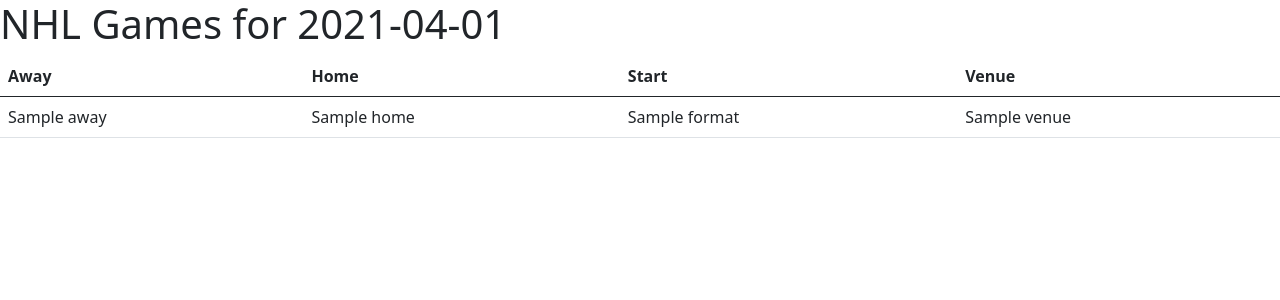
After one commit to elacasse/technical-test, a PHP site: template Templates/game.php in a window 1280 px wide. The commit adds this page. Shown: the top 300 px of the page. Run offline with PHP 8.4, Linux system fonts and the light colour scheme; the template is opened without the code that fills it: most values are stand-ins (such as "Sample title", 1, 10 or a date in 2020).

Commit message:
Created view for games
Signed-off-by: Eric Lacasse <lacasse.eric@gmail.com>

```diff
--- /dev/null
+++ b/Templates/game.php
@@ -0,0 +1,36 @@
+<?php
+/** @var array $games */
+?>
+<!DOCTYPE html>
+<html lang="">
+<head>
+    <link href="https://cdn.jsdelivr.net/npm/bootstrap@5.0.0-beta3/dist/css/bootstrap.min.css" rel="stylesheet" integrity="sha384-eOJMYsd53ii+scO/bJGFsiCZc+5NDVN2yr8+0RDqr0Ql0h+rP48ckxlpbzKgwra6" crossorigin="anonymous">
+    <title>NHL Games for <?= date('Y-m-d') ?></title>
+</head>
+<body>
+
+<h1>NHL Games for <?= date('Y-m-d') ?></h1>
+
+<table class="table">
+    <thead>
+        <tr>
+            <th>Away</th>
+            <th>Home</th>
+            <th>Start</th>
+            <th>Venue</th>
+        </tr>
+    </thead>
+    <tbody>
+    <?php foreach ($games as $game): ?>
+        <tr>
+            <td><?= $game->away ?></td>
+            <td><?= $game->home ?></td>
+            <td><?= $game->start->format('Y-m-d H:i:s') ?></td>
+            <td><?= $game->venue ?></td>
+        </tr>
+    <?php endforeach; ?>
+    </tbody>
+</table>
+
+</body>
+</html>
--- a/src/Controllers/GamesController.php
+++ b/src/Controllers/GamesController.php
@@ -23,7 +23,7 @@ class GamesController extends BaseController
 
         $gamesModel = new GamesModel();
 
-        $games      = $gamesModel->all();
+        $this->view->games = $gamesModel->all();
 
         return $this->displayResults();
     }
--- a/src/Entities/Game.php
+++ b/src/Entities/Game.php
@@ -26,8 +26,10 @@ class Game
         {
             switch (true) {
                 /** @noinspection PhpMissingBreakStatementInspection */
+                /** Deliberate fallthrough */
                 case ($key == 'start' && is_string($value)):
                     $value = date_create_from_format('Y-m-d\TH:i:s\Z', $value, new DateTimeZone('UTC'));
+                    $value->setTimezone(new DateTimeZone(date_default_timezone_get()));
 
                 default:
                     $this->$key = $value;
--- a/src/Views/GameView.php
+++ b/src/Views/GameView.php
@@ -11,13 +11,14 @@ use Entities\Game;
 class GameView extends BaseView
 {
     /** @var Game[] */
-    private $games;
+    public $games;
 
     /**
      * Renders the current view
      */
     public function render()
     {
-        echo 'I\'m the view';
+        $file = $_SERVER['DOCUMENT_ROOT'] . DIRECTORY_SEPARATOR . 'Templates' . DIRECTORY_SEPARATOR  . 'game.php';
+        print $this->loadTemplate($file, ['games' => $this->games]);
     }
 }
```
Also changed, not shown: src/Views/BaseView.php (+25 -0 lines).
